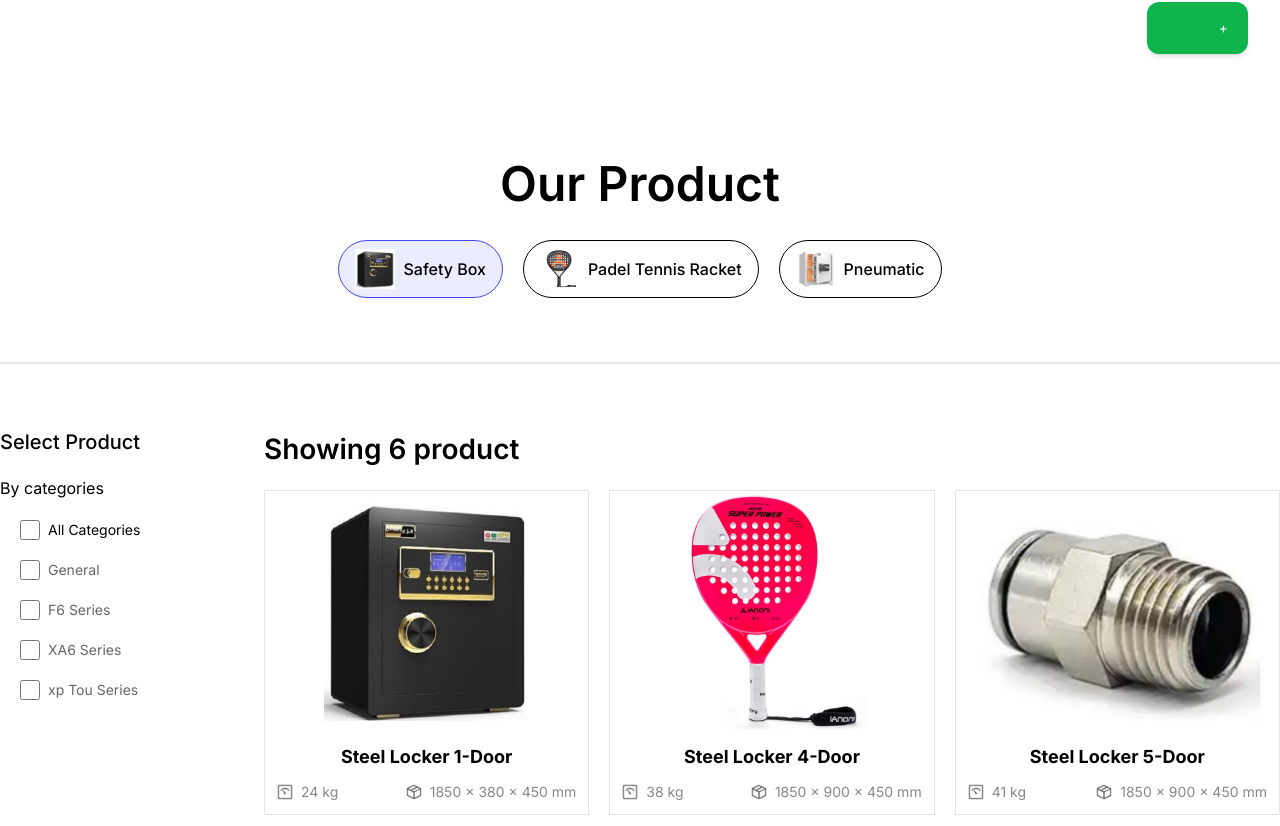
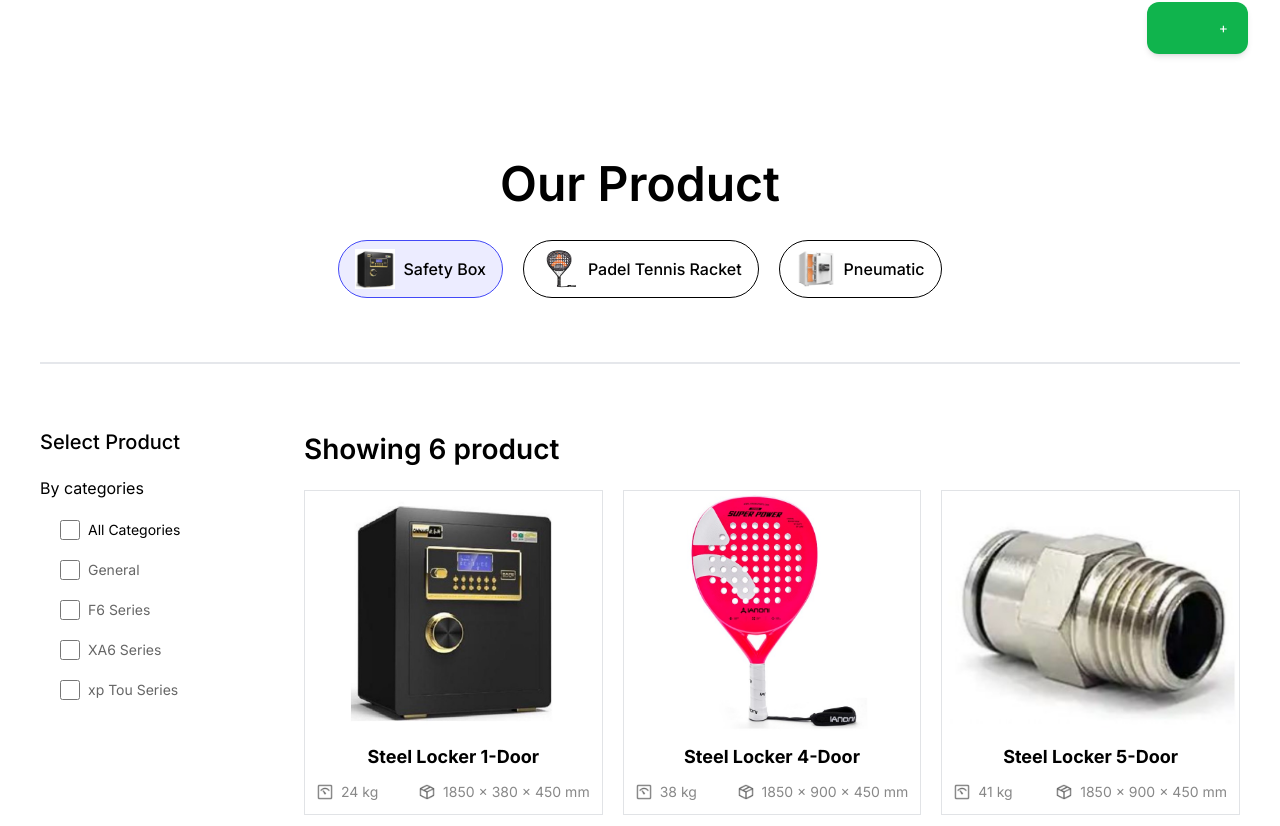
Before and after one commit to zinedine1210/Infinity-Globalindo-Trade, a Next.js app: page / in a window 1280 px wide. Shown: the part 714-1540 px from the top of the page. Built offline with nearby package versions, Linux system fonts and the light colour scheme; some icons are missing.

Commit message:
fix phone number in modal product

```diff
--- a/src/app/page.tsx
+++ b/src/app/page.tsx
@@ -2,14 +2,17 @@ import Footer from "@/components/ui/Footer";
 import Hero from "@/components/ui/Hero";
 import Product from "@/components/ui/Product";
 import Contact from "@/components/ui/Contact";
+import { getEnvVar } from "@/lib/utils";
 
 export default function Home() {
+
+  const phone = getEnvVar("WHATSAPP_NUMBER", "");
 
   return (
     <div>
       <Hero />
       <div className="pt-20 xl:pt-56 pb-20">
-        <Product />
+        <Product phone={phone}/>
       </div>
       <Footer />
       <Contact />
--- a/src/components/ui/CardProduct.tsx
+++ b/src/components/ui/CardProduct.tsx
@@ -1,11 +1,9 @@
-"use client";
-
 import React, { useState } from "react";
 import Image from "next/image";
 import { DataProps } from "./Product";
 import Modal from "./Modal";
 
-export default function CardProduct({ prod }: { prod: DataProps }) {
+export default function CardProduct({ prod, phone }: { prod: DataProps, phone: string }) {
   const [open, setOpen] = useState(false);
   const handleClose = () => {
     setOpen(false);
@@ -42,7 +40,7 @@ export default function CardProduct({ prod }: { prod: DataProps }) {
           </div>
         </div>
       </button>
-      {open && <Modal item={prod} onClose={() => handleClose()} />}
+      {open && <Modal phone={phone} item={prod} onClose={() => handleClose()} />}
     </>
   );
 }
--- a/src/components/ui/Contact.jsx
+++ b/src/components/ui/Contact.tsx
@@ -1,11 +1,12 @@
 import { Icon } from "@iconify/react";
 import React from "react";
+import { getEnvVar } from "@/lib/utils";
 
 export default function Contact() {
-  const message = encodeURIComponent(process.env.CHAT_DEFAULT || 'Halo');
-  const phone = process.env.WHATSAPP_NUMBER || '';
+  const message = encodeURIComponent(getEnvVar("CHAT_DEFAULT", "Halo"));
+  const phone = getEnvVar("WHATSAPP_NUMBER", "");
   const waUrl = `https://wa.me/${phone}?text=${message}`;
-  const name = process.env.WHATSAPP_NAME || '';
+  const name = getEnvVar("WHATSAPP_NAME", "");
 
   return (
     <a
--- a/src/components/ui/Footer.tsx
+++ b/src/components/ui/Footer.tsx
@@ -2,11 +2,12 @@ import { Icon } from "@iconify/react";
 import { Phone } from "lucide-react";
 import React from "react";
 import Image from "next/image";
+import { getEnvVar } from "@/lib/utils";
 
 export default function Footer() {
-  const companyName = process.env.COMPANY_NAME || "";
-  const phone = process.env.WHATSAPP_NUMBER || "";
-  const email = process.env.EMAIL || "";
+  const companyName = getEnvVar("COMPANY_NAME", "");
+  const phone = getEnvVar("WHATSAPP_NUMBER", "");
+  const email = getEnvVar("EMAIL", "");
   return (
     <div className="px-5 sm:px-0 container mx-auto">
       <div className="py-5 border-y border-gray-500/20 sm:flex xl:items-center gap-x-10 xl:gap-x-20">
--- a/src/components/ui/Modal.tsx
+++ b/src/components/ui/Modal.tsx
@@ -1,5 +1,3 @@
-"use client";
-
 import { useState } from "react";
 import { DataProps } from "./Product";
 import { Icon } from "@iconify/react";
@@ -9,12 +7,13 @@ import Image from "next/image";
 export default function Modal({
   item,
   onClose,
+  phone
 }: {
   item: DataProps;
   onClose: () => void;
+  phone: string
 }) {
   const [tab, setTab] = useState(1);
-  const phone = process.env.WHATSAPP_NUMBER || '';
   const waUrl = `https://wa.me/${phone}`;
 
   return (
@@ -55,10 +54,10 @@ export default function Modal({
                   </a>
                 </div>
                 <div className="overflow-x-auto">
-                  <div className="grid-flow-col auto-cols-[200px] grid py-5 border-t border-gray-500/20">
+                  <div className="grid-flow-col auto-cols-auto grid py-5 border-t border-gray-500/20">
                     <button
                       className={twMerge(
-                        "block w-full py-3 text-xl whitespace-nowrap",
+                        "block w-full min-w-56 py-3 text-xl whitespace-nowrap",
                         tab === 1
                           ? "border-b-2 border-[#4349F7] text-[#4349F7] font-medium"
                           : "border-b border-gray-500/20 text-[#282828]"
@@ -70,7 +69,7 @@ export default function Modal({
                     </button>
                     <button
                       className={twMerge(
-                        "block w-full py-3 text-xl whitespace-nowrap",
+                        "block w-full min-w-56 py-3 text-xl whitespace-nowrap",
                         tab === 2
                           ? "border-b-2 border-[#4349F7] text-[#4349F7] font-medium"
                           : "border-b border-gray-500/20 text-[#282828]"
@@ -82,7 +81,7 @@ export default function Modal({
                     </button>
                     <button
                       className={twMerge(
-                        "block w-full py-3 text-xl whitespace-nowrap",
+                        "block w-full min-w-56 py-3 text-xl whitespace-nowrap",
                         tab === 3
                           ? "border-b-2 border-[#4349F7] text-[#4349F7] font-medium"
                           : "border-b border-gray-500/20 text-[#282828]"
--- a/src/components/ui/Product.tsx
+++ b/src/components/ui/Product.tsx
@@ -32,7 +32,7 @@ export interface DataProps {
   packingInclude: string;
 }
 
-export default function Product() {
+export default function Product({ phone }: { phone: string }) {
   const groupedTab = useMemo(
     () => groupBy<DataProps, string>(data.items, (item) => item.TabCategory),
     []
@@ -77,7 +77,7 @@ export default function Product() {
 
   return (
     <section>
-      <div className="w-full px-10 xl:px-0 xl:max-w-[1440px] min-w-3/4 mx-auto">
+      <div className="w-full px-10 xl:px-10 2xl:px-0 xl:max-w-[1440px] min-w-3/4 mx-auto">
         <h1 className="text-center font-semibold text-black text-5xl">
           Our Product
         </h1>
@@ -113,7 +113,7 @@ export default function Product() {
               <div className="grid grid-cols-1 sm:grid-cols-2 xl:grid-cols-3 gap-5">
                 {visibleItems
                   .map((prod, index) => {
-                    return <CardProduct prod={prod} key={index} />;
+                    return <CardProduct phone={phone} prod={prod} key={index} />;
                   })}
               </div>
             </div>
```
